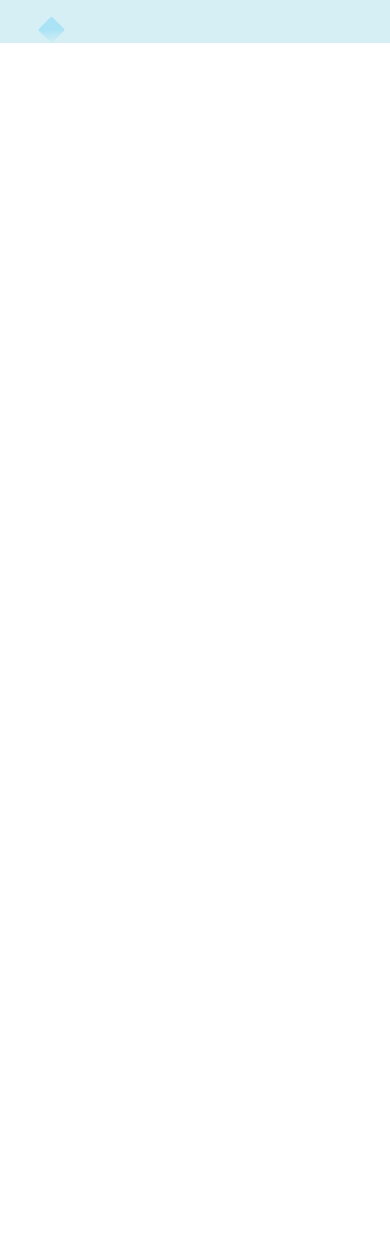
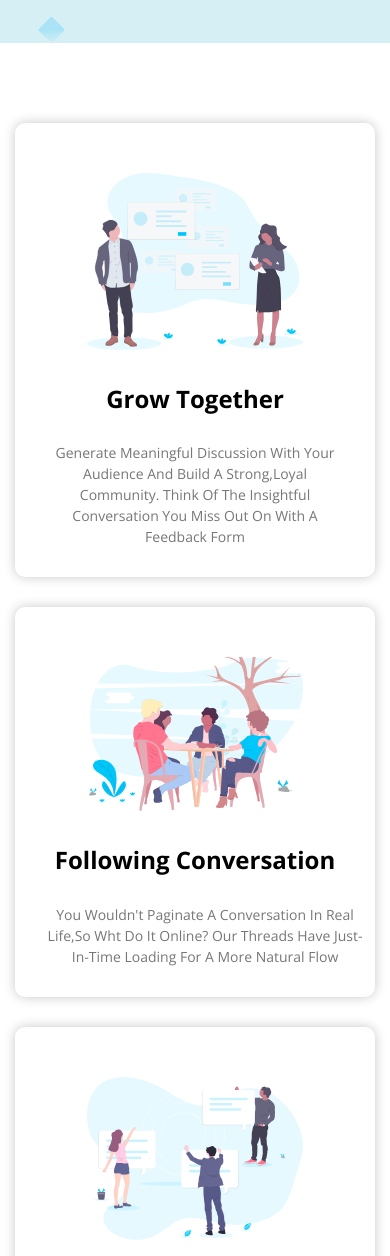
Before and after one commit to noorhesham9/huddle-landing-page-with-alternating-feature-blocks-master, a plain HTML site: page index.html in a window 390 px wide. Shown: the part 744-2000 px from the top of the page. Before the commit the page ends 844 px from the top, so only its background shows below. Drawn offline with nearby package versions, Linux system fonts and the light colour scheme.

Commit message:
finish box

```diff
--- a/css/main.css
+++ b/css/main.css
@@ -117,7 +117,15 @@ ul {
   line-height: 2.9;
   font-weight: 700;
   box-shadow: 0px 0px 4px 0px #00000045;
+  color: black;
+  transition: 0.3s;
 }
+
+.head .main-headding .try:hover {
+  color: rgb(177 177 177);
+
+}
+
 
 @media(max-width:767px) {
   .head .main-headding .try {
@@ -200,12 +208,18 @@ ul {
   width: 250px;
   height: 50px;
   background-color: hsl(322, 100%, 66%);
-  line-height: 2.9;
+  line-height: 3;
   letter-spacing: 1px;
   border-radius: 48px;
   text-align: center;
   color: white;
   font-weight: 500;
+  position: relative;
+  transition: 0.3s;
+}
+
+.head .content .text .button:hover {
+  background-color: hsl(322deg 100% 66% / 61%);
 }
 
 @media(max-width:767px) {
@@ -216,3 +230,119 @@ ul {
 
 
 /* end head */
+/* start box 1,2,3  */
+.num1 {
+  padding-top: 80px;
+  padding-bottom: 15px;
+}
+
+.num2 {
+  padding-top: 15px;
+  padding-bottom: 15px;
+}
+
+.num3 {
+  padding-bottom: 80px;
+  padding-top: 15px;
+}
+
+
+
+
+.box .container .content {
+  display: flex;
+  justify-content: space-between;
+  box-shadow: 0px 0px 12px 0px #00000038;
+  border-radius: 10px;
+}
+
+@media(max-width:767px) {
+  .box .container .content {
+    flex-direction: column-reverse;
+    justify-content: center;
+    align-items: center;
+  }
+}
+
+@media(max-width:767px) {
+  .num2 .container .content {
+
+
+    flex-direction: column;
+    justify-content: center;
+    align-items: center;
+
+  }
+
+}
+
+.box .container .text {
+  width: 50%;
+  display: flex;
+  flex-direction: column;
+  justify-content: center;
+  text-transform: capitalize;
+  margin-left: 50px;
+}
+
+@media(max-width:767px) {
+  .box .container .text {
+    width: 90%;
+    text-align: center;
+    margin-left: 0;
+
+  }
+
+
+}
+
+.box .container h2 {
+  margin-bottom: 30px;
+}
+
+.box .container p {
+
+  font-size: 14px;
+  line-height: 1.5;
+  color: #777;
+}
+
+@media(max-width:767px) {
+  .box .container p {
+    margin: 0px 10px 30px;
+  }
+}
+
+.box .container img {
+  width: 35%;
+  margin-bottom: 30px;
+  margin-top: 30px;
+}
+
+@media(max-width:767px) {
+  .box .container img {
+    width: 60%;
+    margin-bottom: 35px;
+    margin-top: 50px;
+
+  }
+}
+
+@media(max-width:767px) {}
+
+.num2 .container .text {
+  margin-left: 75px;
+}
+
+.num2 .container .text p {
+  width: 100%;
+}
+
+@media(max-width:767px) {
+  .num2 .container .text {
+    margin: 0;
+  }
+}
+
+
+/* end box 1 ,2,3  */
--- a/index.html
+++ b/index.html
@@ -42,6 +42,56 @@
         </div>
     </div>
     <!-- end headding  -->
+
+    <!-- start box 1  -->
+    <div class="box num1">
+        <div class="container">
+            <div class="content">
+                <div class="text">
+                    <h2>grow together</h2>
+                    <p>generate meaningful discussion with your audience and build a strong,loyal community. think of
+                        the
+                        insightful
+                        conversation you miss out on with a feedback form</p>
+                </div>
+                <img src="images/illustration-grow-together.svg" alt="">
+            </div>
+        </div>
+    </div>
+    <!-- end box 1 -->
+
+    <!-- start box 2  -->
+    <div class="box num2">
+        <div class="container">
+            <div class="content">
+                <img src="images/illustration-flowing-conversation.svg" alt="">
+                <div class="text">
+                    <h2>following conversation</h2>
+                    <p>you wouldn't paginate a conversation in real life,so wht do it online? our threads have
+                        just-in-time
+                        loading for a more natural flow</p>
+                </div>
+            </div>
+        </div>
+    </div>
+    <!-- end box 2 -->
+
+    <!-- start box 3  -->
+    <div class="box num3">
+        <div class="container">
+            <div class="content">
+                <div class="text">
+                    <h2>your users</h2>
+                    <p>it takes no time at all integrate huddle with your app's authentecation solution, this means once
+                        signed
+                        in
+                        to your app, your users can start chatting immediatly </p>
+                </div>
+                <img src="images/illustration-your-users.svg" alt="">
+            </div>
+        </div>
+    </div>
+    <!-- end box 3 -->
 </body>
 
 </html>
```
